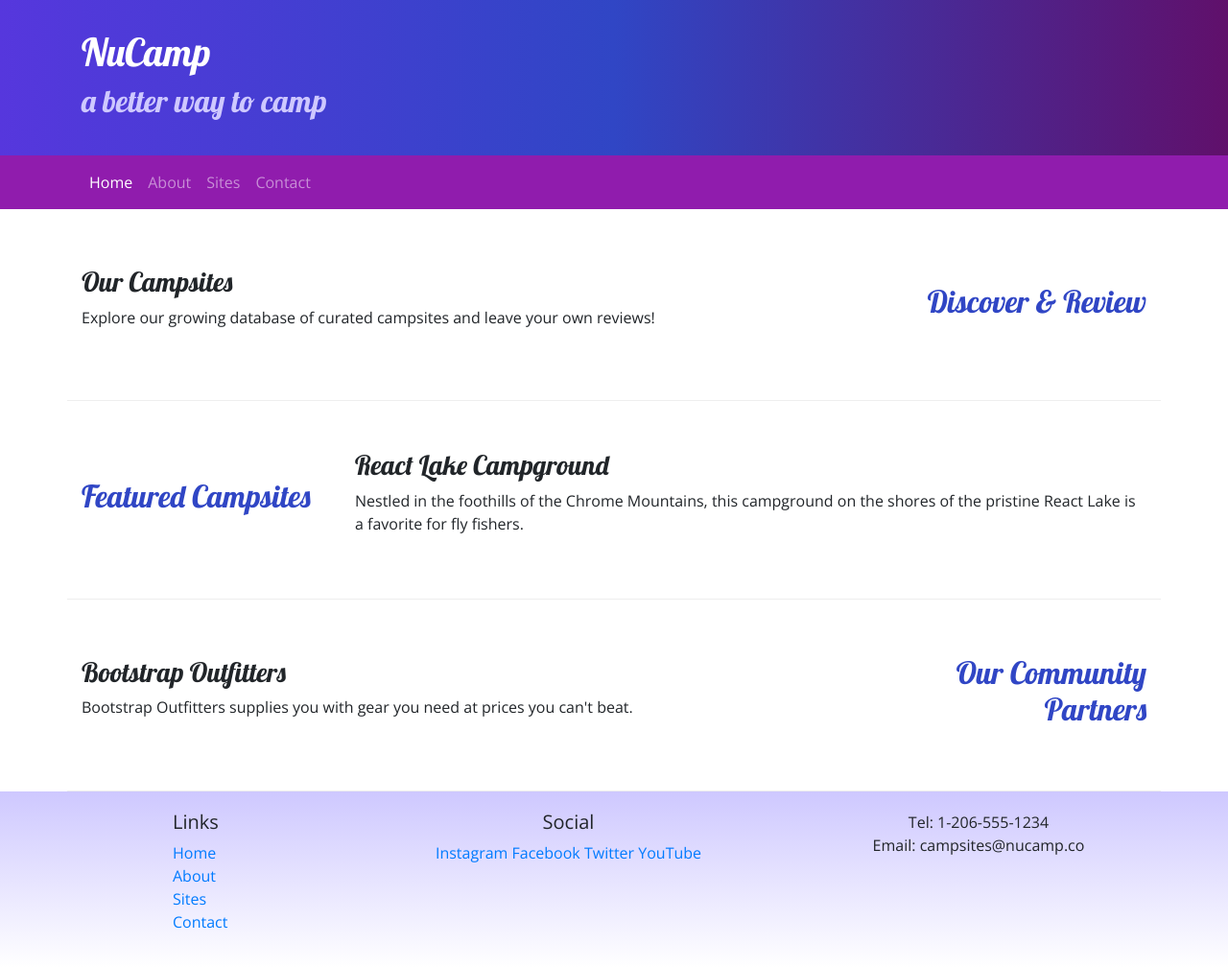
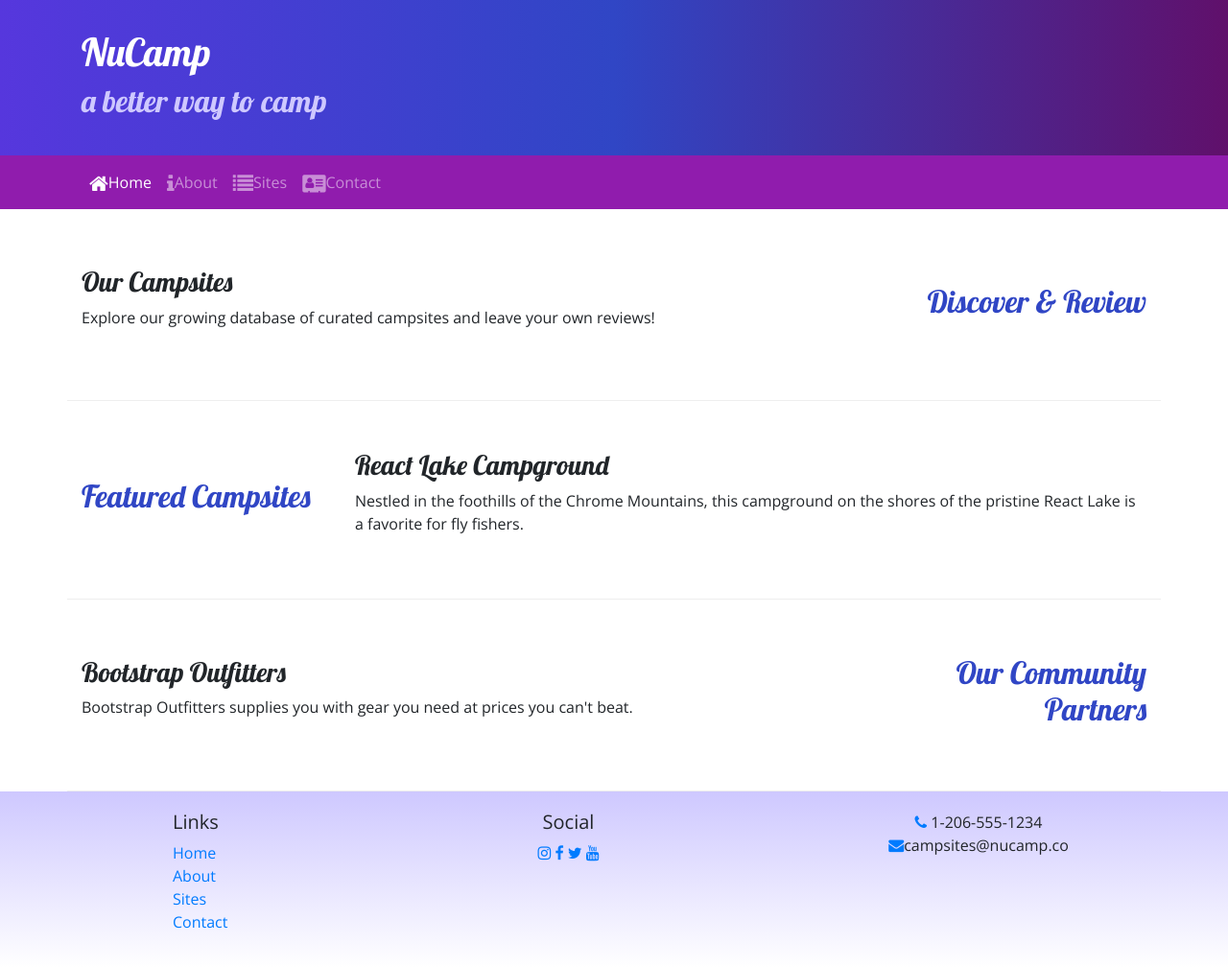
Before and after one commit to CountSigFigs/Nucamp-Bootcamp, a website: page index.html in a window 1280 px wide. Shown: the whole page at 96% size. Drawn offline with nearby package versions, Linux system fonts and the light colour scheme.

Commit message:
font-awesome

```diff
--- a/index.html
+++ b/index.html
@@ -7,6 +7,7 @@
      <!-- Bootstrap CSS -->
      <link rel="stylesheet" href="node_modules/bootstrap/dist/css/bootstrap.min.css" />
       <!-- Additional CSS must be placed after Bootstrap CSS -->
+    <link rel="stylesheet" href="node_modules/font-awesome/css/font-awesome.min.css" />
     <link rel="stylesheet" href="https://fonts.googleapis.com/css?family=Lobster|Open+Sans" />
     <link rel="stylesheet" href="css/styles.css" />
      <title>NuCamp: A Better Way To Camp</title>
@@ -32,10 +33,10 @@
             </button>
             <div class="collapse navbar-collapse" id="nucampNavbar">
                 <ul class= "navbar-nav">
-                    <li class= "nav-item active"><a class="nav-link" href="#">Home</a></li>
-                    <li class="nav-item"><a class= "nav-link" href="aboutus.html">About</a></li>
-                    <li class="nav-item"><a class= "nav-link" href="#">Sites</a></li>
-                    <li class="nav-item"><a class= "nav-link" href="#">Contact</a></li>
+                    <li class= "nav-item active"><a class="nav-link" href="#"><i class= "fa fa-home fa-lg"></i>Home</a></li>
+                    <li class="nav-item"><a class= "nav-link" href="aboutus.html"><i class="fa fa-info fa-lg"></i>About</a></li>
+                    <li class="nav-item"><a class= "nav-link" href="#"><i class= "fa fa-list fa-lg"></i>Sites</a></li>
+                    <li class="nav-item"><a class= "nav-link" href="#"><i class="fa fa-address-card fa-lg"></i>Contact</a></li>
                 </ul>
             </div>
         </div>
@@ -84,7 +85,7 @@
                     <h5>Links</h5>
                     <ul class="list-unstyled">
                     <li><a href="#">Home</a></li>
-                    <li><a href="#">About</a></li>
+                    <li><a href="aboutus.html">About</a></li>
                     <li><a href="#">Sites</a></li>
                     <li><a href="#">Contact</a></li>
                     </ul>
@@ -92,15 +93,15 @@
 
                 <div class= "col-6 col-sm-5 text-center">
                     <h5>Social</h5>
-                    <a href="http://instagram.com/">Instagram</a>
-                    <a href="http://facebook.com/">Facebook</a>
-                    <a href="http://twitter.com/">Twitter</a>
-                    <a href="http://youtube.com/">YouTube</a>
+                    <a href="http://instagram.com/"><i class="fa fa-instagram"></i></a>
+                    <a href="http://facebook.com/"><i class="fa fa-facebook"></i></a>
+                    <a href="http://twitter.com/"><i class="fa fa-twitter"></i></a>
+                    <a href="http://youtube.com/"><i class="fa fa-youtube"></i></a>
                 </div>
 
                  <div class= "col-sm-4 text-center">
-                    Tel: 1-206-555-1234<br />
-                    Email: campsites@nucamp.co
+                    <i class= "fa fa-phone text-primary"></i> 1-206-555-1234<br />
+                    <i class= "fa fa-envelope text-primary"></i>campsites@nucamp.co
                  </div>
             </div>
         </div>
--- a/package.json
+++ b/package.json
@@ -15,6 +15,7 @@
   },
   "dependencies": {
     "bootstrap": "^4.0.0",
+    "font-awesome": "^4.7.0",
     "jquery": "^3.3.1",
     "popper.js": "^1.12.9"
   }
```
Also changed, not shown: aboutus.html (+11 -10 lines), 1 other file.
